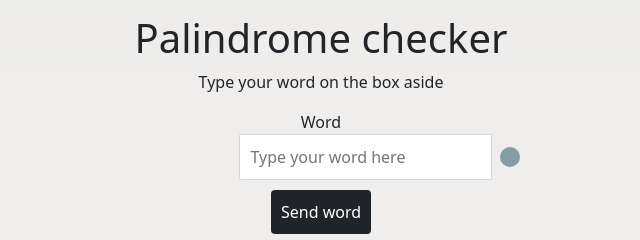
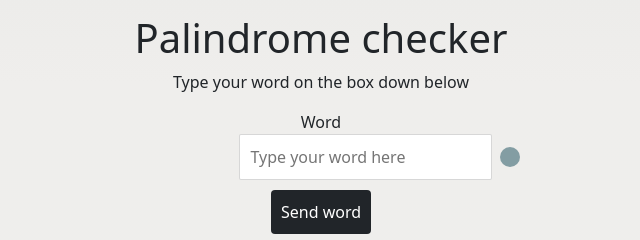
Before and after one commit to nathalia-nobrega/palindrome-checker, a plain HTML site: page index.html in a window 1280 px wide. Shown: the part 136-376 px from the top of the page, 319-959 px from the left. Drawn offline with Linux system fonts and the light colour scheme.

Commit message:
fixing text section

```diff
--- a/index.html
+++ b/index.html
@@ -16,7 +16,7 @@
             <header>
                 <h1>Palindrome checker</h1>
             </header>
-        <p>Type your word on the box aside</p>
+        <p>Type your word on the box down below</p>
     <label for="inputTxt">Word</label>
             <div class="input d-flex align-items-center mx-5"><input type="text" name="inputTxt" id="inputTxt" class="w-auto" placeholder="Type your word here" required><span class="circle mx-2" id="circle"></span></div>
             <button type="submit" class="btn btn-dark mb-3" id="btn">Send word</button>
```
